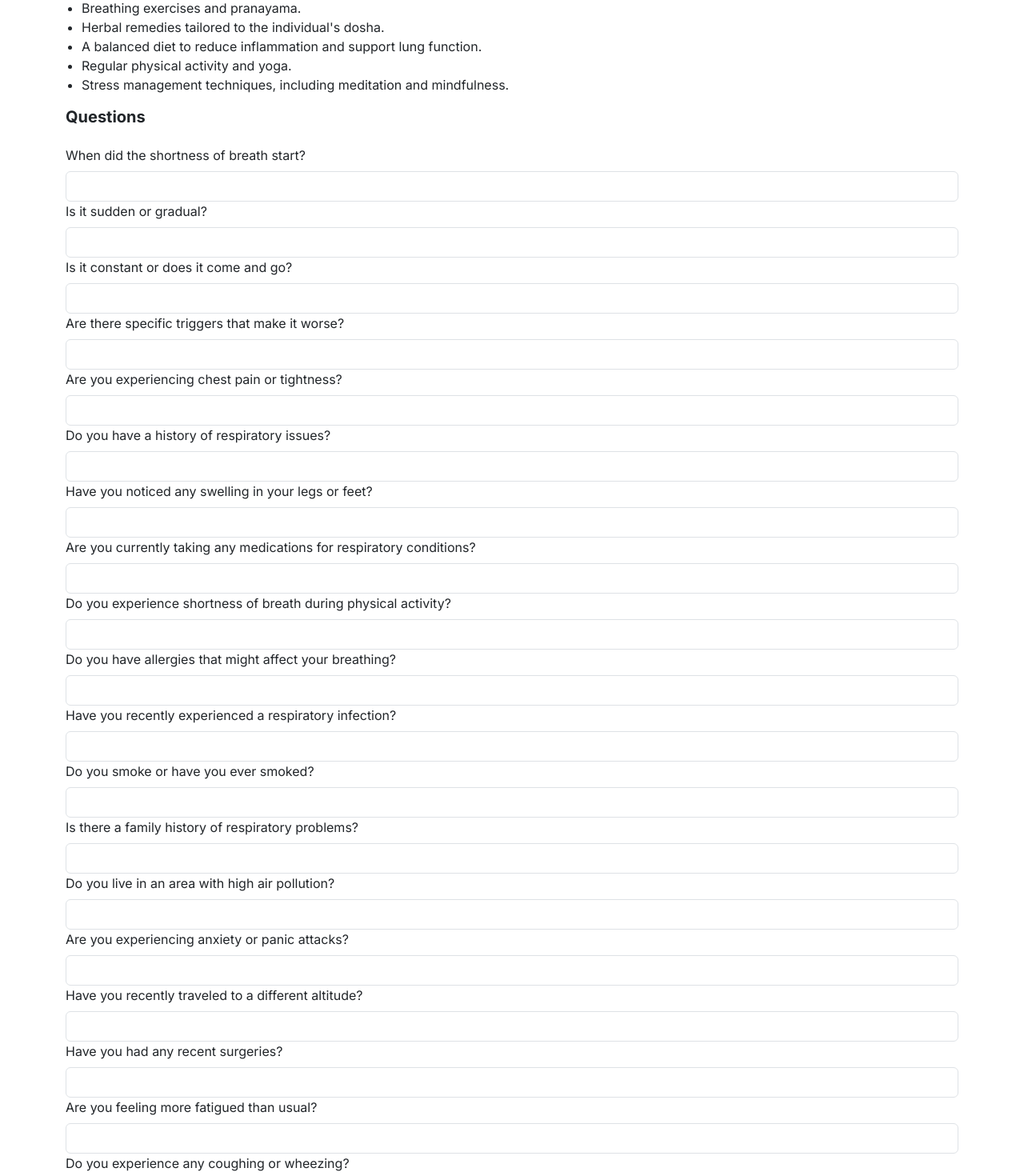
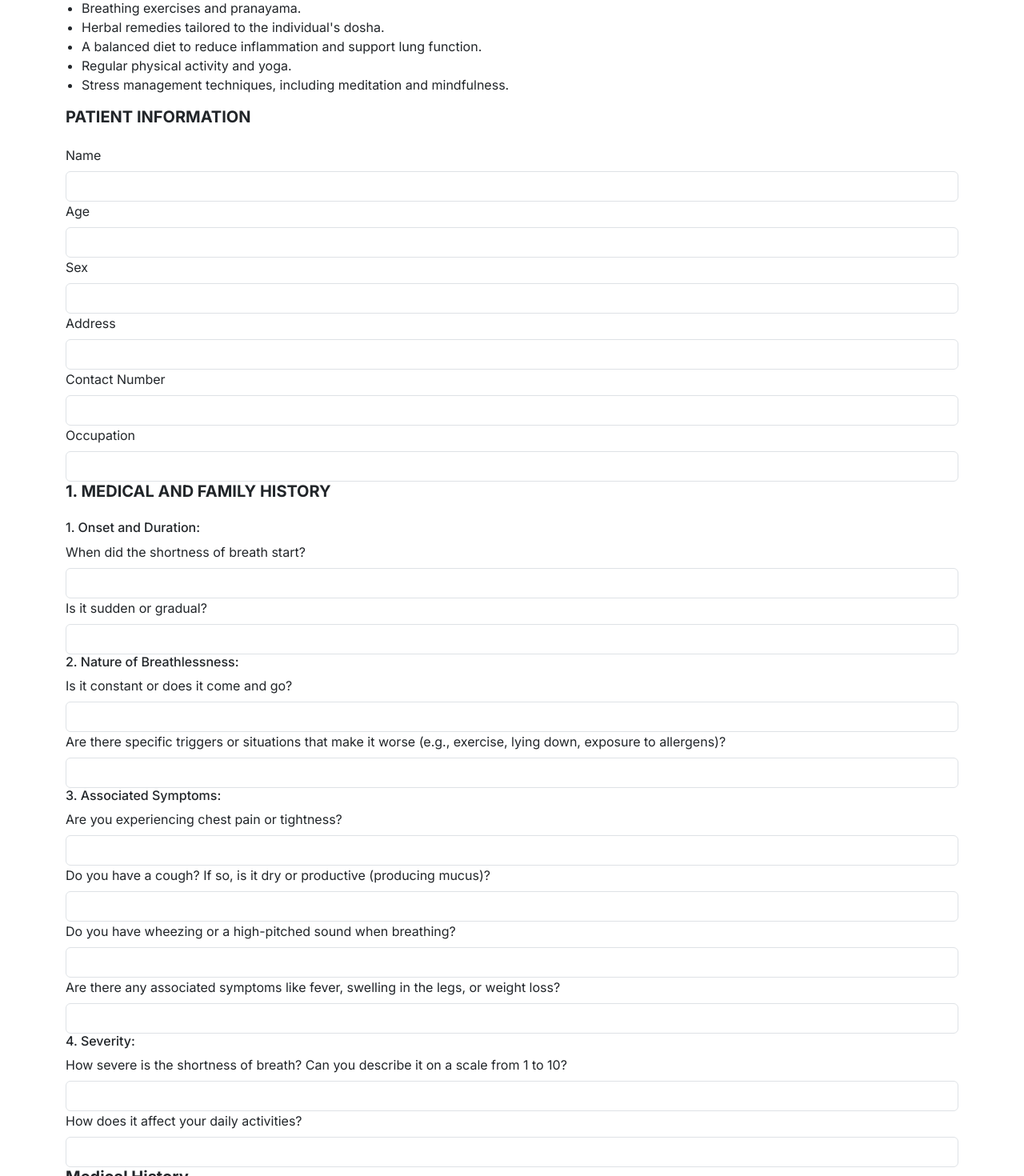
Before and after one commit to Chamaali/Lakshmi-Ayurweda, a Next.js app: page /diseases/ShortnessOfBreath in a window 1280 px wide. Shown: the part 1330-2800 px from the top of the page at 80% size. Built offline with nearby package versions, Linux system fonts and the light colour scheme.

Commit message:
Up:Shortnessofbreath

```diff
--- a/app/diseases/ShortnessOfBreath/page.tsx
+++ b/app/diseases/ShortnessOfBreath/page.tsx
@@ -46,7 +46,7 @@ export default function Page() {
       <div className="flex flex-row place-content-around py-5">
         <Image
           alt="Shortness of Breath"
-          src={require("./../../../public/images/SOB_1.png")}
+          src={require("./../../../public/images/SOB_1.jpeg")}
           className="h-60"
         />
         <Image
@@ -103,8 +103,37 @@ export default function Page() {
         <li>Stress management techniques, including meditation and mindfulness.</li>
       </ul>
 
-      <h5 className="pb-3 font-bold">Questions</h5>
+
       <Form onSubmit={handleSubmit}>
+        <h5 className="pb-3 font-bold">PATIENT INFORMATION</h5>
+        <Form.Group controlId="name">
+          <Form.Label>Name</Form.Label>
+          <Form.Control type="text" name="name" value={formData.qsb22} onChange={handleChange} />
+        </Form.Group>
+        <Form.Group controlId="age">
+          <Form.Label>Age</Form.Label>
+          <Form.Control type="number" name="age" value={formData.qsb23} onChange={handleChange} />
+        </Form.Group>
+        <Form.Group controlId="sex">
+          <Form.Label>Sex</Form.Label>
+          <Form.Control type="text" name="sex" value={formData.qsb24} onChange={handleChange} />
+        </Form.Group>
+        <Form.Group controlId="address">
+          <Form.Label>Address</Form.Label>
+          <Form.Control type="text" name="address" value={formData.qsb24} onChange={handleChange} />
+        </Form.Group>
+        <Form.Group controlId="contactNumber">
+          <Form.Label>Contact Number</Form.Label>
+          <Form.Control type="text" name="contactNumber" value={formData.qsb25} onChange={handleChange} />
+        </Form.Group>
+        <Form.Group controlId="occupation">
+          <Form.Label>Occupation</Form.Label>
+          <Form.Control type="text" name="occupation" value={formData.qsb27} onChange={handleChange} />
+        </Form.Group>
+
+        <h5 className="pb-3 font-bold">1. MEDICAL AND FAMILY HISTORY</h5>
+
+        <h6>1. Onset and Duration:</h6>
         <Form.Group controlId="qsb1">
           <Form.Label>When did the shortness of breath start?</Form.Label>
           <Form.Control type="text" name="qsb1" value={formData.qsb1} onChange={handleChange} />
@@ -113,111 +142,110 @@ export default function Page() {
           <Form.Label>Is it sudden or gradual?</Form.Label>
           <Form.Control type="text" name="qsb2" value={formData.qsb2} onChange={handleChange} />
         </Form.Group>
+
+        <h6>2. Nature of Breathlessness:</h6>
         <Form.Group controlId="qsb3">
           <Form.Label>Is it constant or does it come and go?</Form.Label>
           <Form.Control type="text" name="qsb3" value={formData.qsb3} onChange={handleChange} />
         </Form.Group>
         <Form.Group controlId="qsb4">
-          <Form.Label>Are there specific triggers that make it worse?</Form.Label>
+          <Form.Label>Are there specific triggers or situations that make it worse (e.g., exercise, lying down, exposure to allergens)?</Form.Label>
           <Form.Control type="text" name="qsb4" value={formData.qsb4} onChange={handleChange} />
         </Form.Group>
+
+        <h6>3. Associated Symptoms:</h6>
         <Form.Group controlId="qsb5">
           <Form.Label>Are you experiencing chest pain or tightness?</Form.Label>
           <Form.Control type="text" name="qsb5" value={formData.qsb5} onChange={handleChange} />
         </Form.Group>
         <Form.Group controlId="qsb6">
-          <Form.Label>Do you have a history of respiratory issues?</Form.Label>
+          <Form.Label>Do you have a cough? If so, is it dry or productive (producing mucus)?</Form.Label>
           <Form.Control type="text" name="qsb6" value={formData.qsb6} onChange={handleChange} />
         </Form.Group>
         <Form.Group controlId="qsb7">
-          <Form.Label>Have you noticed any swelling in your legs or feet?</Form.Label>
+          <Form.Label>Do you have wheezing or a high-pitched sound when breathing?</Form.Label>
           <Form.Control type="text" name="qsb7" value={formData.qsb7} onChange={handleChange} />
         </Form.Group>
         <Form.Group controlId="qsb8">
-          <Form.Label>Are you currently taking any medications for respiratory conditions?</Form.Label>
+          <Form.Label>Are there any associated symptoms like fever, swelling in the legs, or weight loss?</Form.Label>
           <Form.Control type="text" name="qsb8" value={formData.qsb8} onChange={handleChange} />
         </Form.Group>
+
+        <h6>4. Severity:</h6>
         <Form.Group controlId="qsb9">
-          <Form.Label>Do you experience shortness of breath during physical activity?</Form.Label>
-          <Form.Control type="text" name="qsb9" value={formData.qsb9} onChange={handleChange} />
+          <Form.Label>How severe is the shortness of breath? Can you describe it on a scale from 1 to 10?</Form.Label>
+          <Form.Control type="number" name="qsb9" value={formData.qsb9} onChange={handleChange} />
         </Form.Group>
         <Form.Group controlId="qsb10">
-          <Form.Label>Do you have allergies that might affect your breathing?</Form.Label>
+          <Form.Label>How does it affect your daily activities?</Form.Label>
           <Form.Control type="text" name="qsb10" value={formData.qsb10} onChange={handleChange} />
         </Form.Group>
+
+        <h5 className="pb-3 font-bold">Medical History</h5>
+
+        <h6>5. Previous Medical Conditions:</h6>
         <Form.Group controlId="qsb11">
-          <Form.Label>Have you recently experienced a respiratory infection?</Form.Label>
+          <Form.Label>Do you have a history of respiratory conditions like asthma, chronic obstructive pulmonary disease (COPD), or bronchitis?</Form.Label>
           <Form.Control type="text" name="qsb11" value={formData.qsb11} onChange={handleChange} />
         </Form.Group>
         <Form.Group controlId="qsb12">
-          <Form.Label>Do you smoke or have you ever smoked?</Form.Label>
+          <Form.Label>Do you have a history of heart conditions, such as heart failure, coronary artery disease, or arrhythmias?</Form.Label>
           <Form.Control type="text" name="qsb12" value={formData.qsb12} onChange={handleChange} />
         </Form.Group>
+
+        <h6>6. Medications:</h6>
         <Form.Group controlId="qsb13">
-          <Form.Label>Is there a family history of respiratory problems?</Form.Label>
+          <Form.Label>Are you taking any medications, including over-the-counter drugs and supplements?</Form.Label>
           <Form.Control type="text" name="qsb13" value={formData.qsb13} onChange={handleChange} />
         </Form.Group>
         <Form.Group controlId="qsb14">
-          <Form.Label>Do you live in an area with high air pollution?</Form.Label>
+          <Form.Label>Have you recently started or stopped any medications?</Form.Label>
           <Form.Control type="text" name="qsb14" value={formData.qsb14} onChange={handleChange} />
         </Form.Group>
+
+        <h6>7. Allergies:</h6>
         <Form.Group controlId="qsb15">
-          <Form.Label>Are you experiencing anxiety or panic attacks?</Form.Label>
+          <Form.Label>Do you have any known allergies?</Form.Label>
           <Form.Control type="text" name="qsb15" value={formData.qsb15} onChange={handleChange} />
         </Form.Group>
+
+        <h5 className="pb-3 font-bold">Lifestyle and Social History</h5>
+
+        <h6>8. Smoking and Substance Use:</h6>
         <Form.Group controlId="qsb16">
-          <Form.Label>Have you recently traveled to a different altitude?</Form.Label>
+          <Form.Label>Do you smoke or have you ever smoked? If so, how much and for how long?</Form.Label>
           <Form.Control type="text" name="qsb16" value={formData.qsb16} onChange={handleChange} />
         </Form.Group>
         <Form.Group controlId="qsb17">
-          <Form.Label>Have you had any recent surgeries?</Form.Label>
+          <Form.Label>Do you use recreational drugs or alcohol?</Form.Label>
           <Form.Control type="text" name="qsb17" value={formData.qsb17} onChange={handleChange} />
         </Form.Group>
+
+        <h6>9. Occupational and Environmental Exposure:</h6>
         <Form.Group controlId="qsb18">
-          <Form.Label>Are you feeling more fatigued than usual?</Form.Label>
+          <Form.Label>Are you exposed to dust, chemicals, or pollutants at work or home?</Form.Label>
           <Form.Control type="text" name="qsb18" value={formData.qsb18} onChange={handleChange} />
         </Form.Group>
         <Form.Group controlId="qsb19">
-          <Form.Label>Do you experience any coughing or wheezing?</Form.Label>
+          <Form.Label>Do you have any pets?</Form.Label>
           <Form.Control type="text" name="qsb19" value={formData.qsb19} onChange={handleChange} />
         </Form.Group>
+
+        <h5 className="pb-3 font-bold">Recent Activities and Travel</h5>
+
+        <h6>10. Recent Illnesses or Infections:</h6>
         <Form.Group controlId="qsb20">
-          <Form.Label>Do you feel a sense of urgency to breathe?</Form.Label>
+          <Form.Label>Have you had any recent infections or illnesses?</Form.Label>
           <Form.Control type="text" name="qsb20" value={formData.qsb20} onChange={handleChange} />
         </Form.Group>
         <Form.Group controlId="qsb21">
-          <Form.Label>Are there specific positions that help ease your breath?</Form.Label>
+          <Form.Label>Have you traveled recently? If so, where?</Form.Label>
           <Form.Control type="text" name="qsb21" value={formData.qsb21} onChange={handleChange} />
         </Form.Group>
-        <Form.Group controlId="qsb22">
-          <Form.Label>Have you experienced recent weight changes?</Form.Label>
-          <Form.Control type="text" name="qsb22" value={formData.qsb22} onChange={handleChange} />
-        </Form.Group>
-        <Form.Group controlId="qsb23">
-          <Form.Label>Is there a history of asthma or allergies in your family?</Form.Label>
-          <Form.Control type="text" name="qsb23" value={formData.qsb23} onChange={handleChange} />
-        </Form.Group>
-        <Form.Group controlId="qsb24">
-          <Form.Label>Do you experience shortness of breath at night?</Form.Label>
-          <Form.Control type="text" name="qsb24" value={formData.qsb24} onChange={handleChange} />
-        </Form.Group>
-        <Form.Group controlId="qsb25">
-          <Form.Label>Do you have a history of cardiovascular diseases?</Form.Label>
-          <Form.Control type="text" name="qsb25" value={formData.qsb25} onChange={handleChange} />
-        </Form.Group>
-        <Form.Group controlId="qsb26">
-          <Form.Label>Have you recently experienced significant stress?</Form.Label>
-          <Form.Control type="text" name="qsb26" value={formData.qsb26} onChange={handleChange} />
-        </Form.Group>
-        <Form.Group controlId="qsb27">
-          <Form.Label>Are you currently under any medical treatment?</Form.Label>
-          <Form.Control type="text" name="qsb27" value={formData.qsb27} onChange={handleChange} />
-        </Form.Group>
-        <Form.Group controlId="qsb28">
-          <Form.Label>Are there any additional symptoms you would like to mention?</Form.Label>
-          <Form.Control type="text" name="qsb28" value={formData.qsb28} onChange={handleChange} />
-        </Form.Group>
-        <Button type="submit" variant="primary" className="mt-3">Submit</Button>
+
+        <Button className="mt-3" variant="primary" type="submit">
+          Submit
+        </Button>
       </Form>
     </Container>
   );
```
Also changed, not shown: public/images/SOB_1.jpeg (added), public/images/SOB_1.png (deleted).
